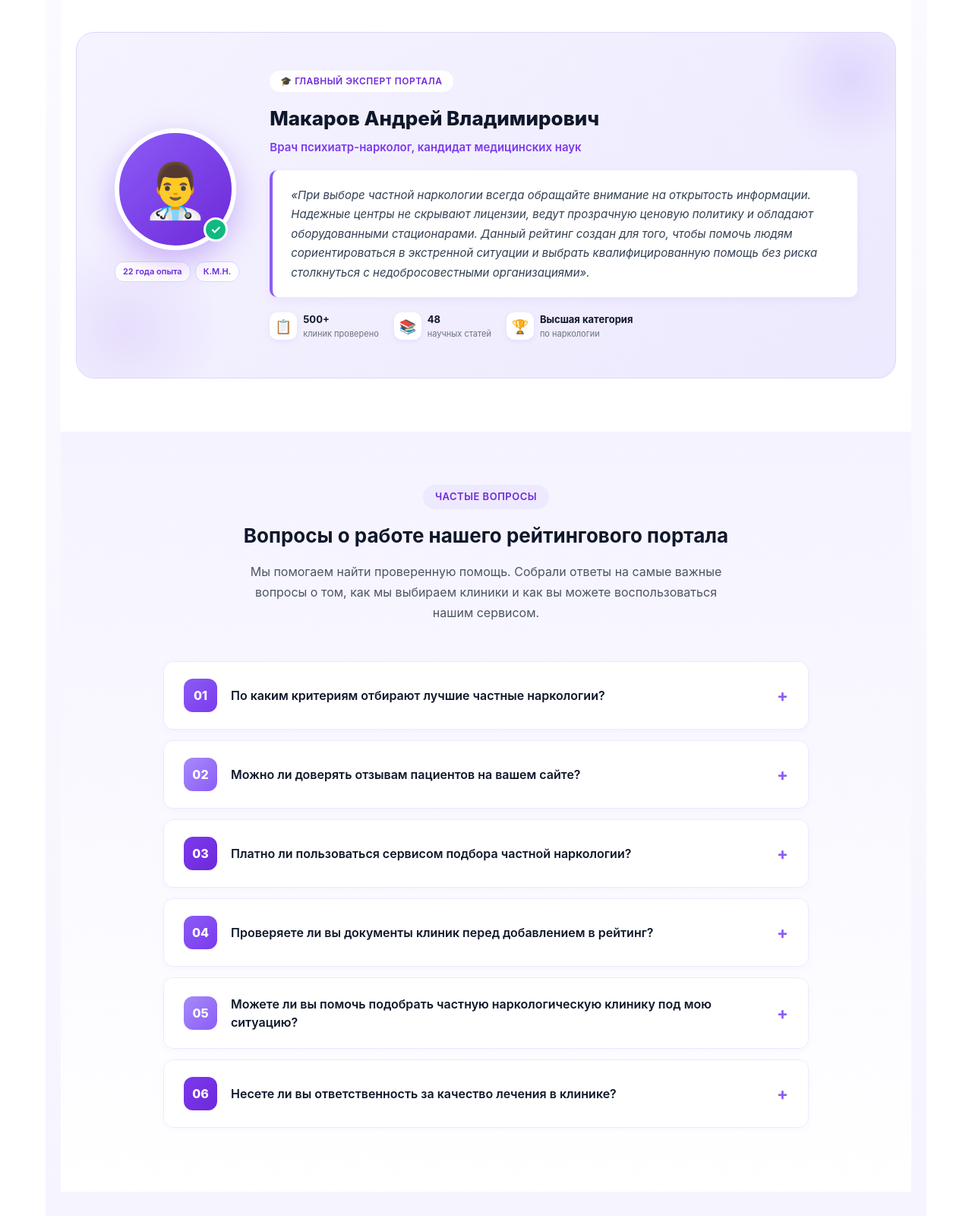
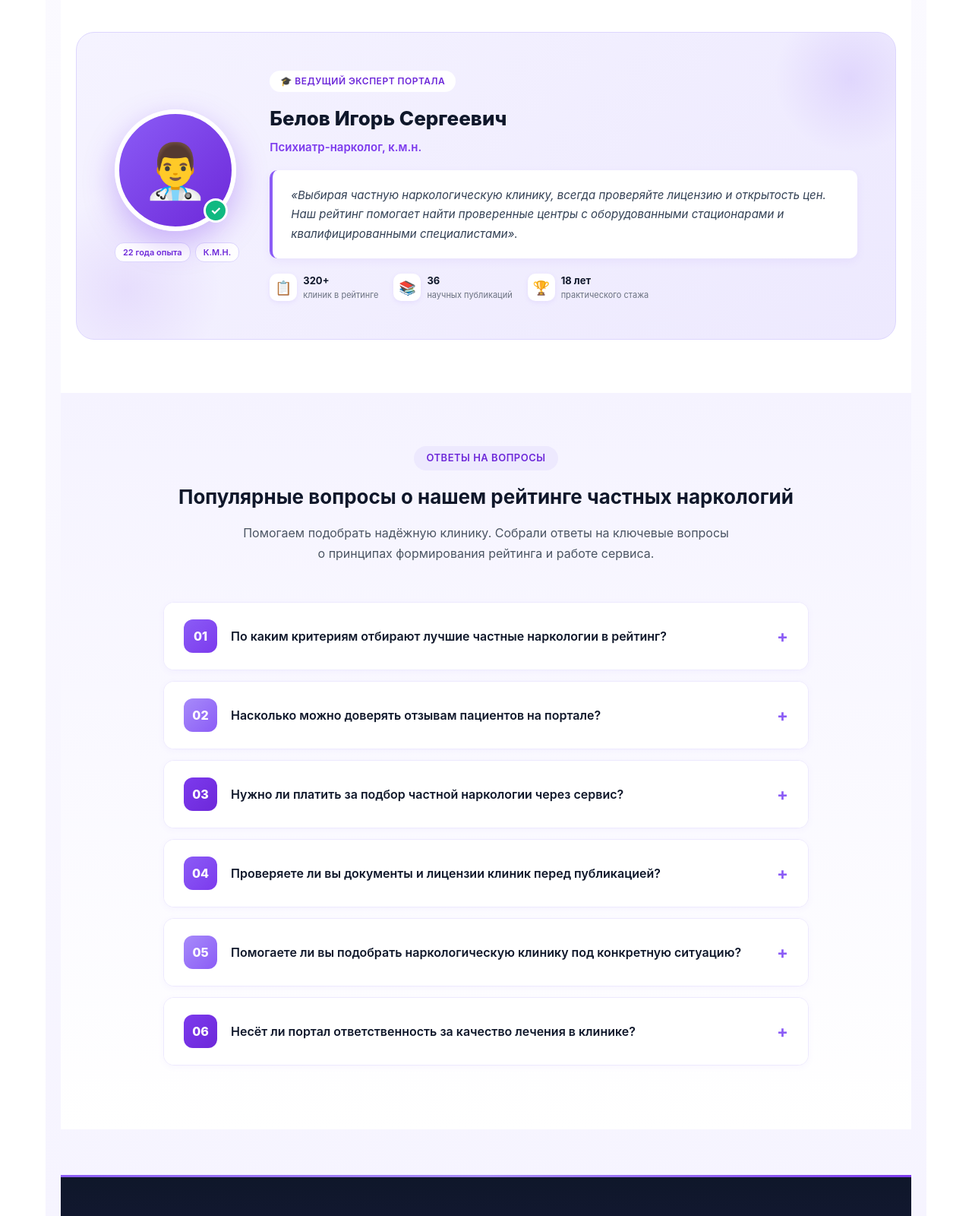
Before and after one commit to todfaster137-ux/top-narkologii.ru, a plain HTML site: page index.html in a window 1280 px wide. Shown: the part 10140-11740 px from the top of the page at 76% size. Drawn offline with Linux system fonts and the light colour scheme.

Commit message:
Update index.html

```diff
--- a/index.html
+++ b/index.html
@@ -1827,29 +1827,24 @@
                           style="background: #fff; color: #6d28d9; padding: 4px 10px; border-radius: 12px; font-size: 11px; font-weight: 600; border: 1px solid #ddd6fe;">К.М.Н.</span>
                       </div>
                     </div>
-                    <!-- Контент -->
+                  <!-- Контент -->
                     <div style="flex: 1; min-width: 280px;" itemscope itemtype="https://schema.org/Person">
                       <span
                         style="display: inline-block; background: #fff; color: #6d28d9; padding: 5px 14px; border-radius: 20px; font-size: 12px; font-weight: 600; margin-bottom: 15px; letter-spacing: 0.5px;">🎓
-                        ГЛАВНЫЙ ЭКСПЕРТ ПОРТАЛА</span>
+                        ВЕДУЩИЙ ЭКСПЕРТ ПОРТАЛА</span>
                       <h3 style="font-size: 26px; margin-bottom: 8px; color: #0f172a; font-weight: 800;"
                         itemprop="name">
-                        Макаров
-                        Андрей Владимирович</h3>
+                        Белов
+                        Игорь Сергеевич</h3>
                       <p style="color: #7c3aed; font-size: 15px; margin-bottom: 18px; font-weight: 600;"
-                        itemprop="jobTitle">Врач
-                        психиатр-нарколог, кандидат медицинских наук</p>
+                        itemprop="jobTitle">Психиатр-нарколог,
+                        к.м.н.</p>
                       <div
                         style="background: #fff; border-left: 4px solid #8b5cf6; padding: 20px 24px; border-radius: 10px; margin-bottom: 20px; box-shadow: 0 4px 12px rgba(139, 92, 246, 0.08);">
                         <p style="color: #334155; font-size: 15px; line-height: 1.7; font-style: italic; margin: 0;"
-                          itemprop="description">«При выборе частной наркологии всегда обращайте внимание на открытость
-                          информации.
-                          Надежные
-                          центры не скрывают лицензии, ведут прозрачную ценовую политику и обладают оборудованными
-                          стационарами.
-                          Данный рейтинг создан для того, чтобы помочь людям сориентироваться в экстренной ситуации и
-                          выбрать
-                          квалифицированную помощь без риска столкнуться с недобросовестными организациями».</p>
+                          itemprop="description">«Выбирая частную наркологическую клинику, всегда проверяйте лицензию
+                          и открытость цен. Наш рейтинг помогает найти проверенные центры с оборудованными стационарами
+                          и квалифицированными специалистами».</p>
                       </div>
                       <!-- Достижения -->
                       <div style="display: flex; gap: 20px; flex-wrap: wrap;">
@@ -1858,8 +1853,8 @@
                             style="width: 36px; height: 36px; background: #fff; border-radius: 10px; display: flex; align-items: center; justify-content: center; font-size: 18px; box-shadow: 0 2px 6px rgba(139, 92, 246, 0.1);">
                             📋</div>
                           <div>
-                            <div style="font-size: 13px; font-weight: 700; color: #0f172a;">500+</div>
-                            <div style="font-size: 11px; color: #6b7280;">клиник проверено</div>
+                            <div style="font-size: 13px; font-weight: 700; color: #0f172a;">320+</div>
+                            <div style="font-size: 11px; color: #6b7280;">клиник в рейтинге</div>
                           </div>
                         </div>
                         <div style="display: flex; align-items: center; gap: 8px;">
@@ -1867,8 +1862,8 @@
                             style="width: 36px; height: 36px; background: #fff; border-radius: 10px; display: flex; align-items: center; justify-content: center; font-size: 18px; box-shadow: 0 2px 6px rgba(139, 92, 246, 0.1);">
                             📚</div>
                           <div>
-                            <div style="font-size: 13px; font-weight: 700; color: #0f172a;">48</div>
-                            <div style="font-size: 11px; color: #6b7280;">научных статей</div>
+                            <div style="font-size: 13px; font-weight: 700; color: #0f172a;">36</div>
+                            <div style="font-size: 11px; color: #6b7280;">научных публикаций</div>
                           </div>
                         </div>
                         <div style="display: flex; align-items: center; gap: 8px;">
@@ -1876,8 +1871,8 @@
                             style="width: 36px; height: 36px; background: #fff; border-radius: 10px; display: flex; align-items: center; justify-content: center; font-size: 18px; box-shadow: 0 2px 6px rgba(139, 92, 246, 0.1);">
                             🏆</div>
                           <div>
-                            <div style="font-size: 13px; font-weight: 700; color: #0f172a;">Высшая категория</div>
-                            <div style="font-size: 11px; color: #6b7280;">по наркологии</div>
+                            <div style="font-size: 13px; font-weight: 700; color: #0f172a;">18 лет</div>
+                            <div style="font-size: 11px; color: #6b7280;">практического стажа</div>
                           </div>
                         </div>
                       </div>
@@ -1892,15 +1887,13 @@
               <div class="container">
                 <div style="text-align: center; margin-bottom: 50px;">
                   <span
-                    style="display: inline-block; background: #ede9fe; color: #6d28d9; padding: 6px 16px; border-radius: 20px; font-size: 13px; font-weight: 600; margin-bottom: 15px; letter-spacing: 0.5px;">ЧАСТЫЕ
-                    ВОПРОСЫ</span>
-                  <h2 class="section-title" style="margin-bottom: 15px;">Вопросы о работе нашего рейтингового портала
+                    style="display: inline-block; background: #ede9fe; color: #6d28d9; padding: 6px 16px; border-radius: 20px; font-size: 13px; font-weight: 600; margin-bottom: 15px; letter-spacing: 0.5px;">ОТВЕТЫ
+                    НА ВОПРОСЫ</span>
+                  <h2 class="section-title" style="margin-bottom: 15px;">Популярные вопросы о нашем рейтинге частных наркологий
                   </h2>
-                  <p style="color: #4b5563; max-width: 650px; margin: 0 auto; line-height: 1.7;">Мы помогаем найти
-                    проверенную
-                    помощь. Собрали ответы на самые важные вопросы о том, как мы выбираем клиники и как вы можете
-                    воспользоваться
-                    нашим сервисом.</p>
+                  <p style="color: #4b5563; max-width: 650px; margin: 0 auto; line-height: 1.7;">Помогаем подобрать
+                    надёжную
+                    клинику. Собрали ответы на ключевые вопросы о принципах формирования рейтинга и работе сервиса.</p>
                 </div>
                 <div style="max-width: 850px; margin: 0 auto;">
                   <!-- Вопрос 1 -->
@@ -1914,7 +1907,7 @@
                         01</div>
                       <span style="flex: 1; font-weight: 600; font-size: 16px; color: #0f172a;">По каким критериям
                         отбирают
-                        лучшие частные наркологии?</span>
+                        лучшие частные наркологии в рейтинг?</span>
                       <span class="faq-icon"
                         style="font-size: 22px; font-weight: bold; color: #8b5cf6; transition: transform 0.3s;">+</span>
                     </div>
@@ -1922,15 +1915,10 @@
                       style="max-height: 0; overflow: hidden; transition: max-height 0.3s ease-out, padding 0.3s ease-out; padding: 0 26px;">
                       <div
                         style="padding-bottom: 22px; border-top: 1px solid #ede9fe; padding-top: 18px; margin-left: 62px;">
-                        <p style="color: #4b5563; font-size: 14px; line-height: 1.7; margin: 0;">Мы оцениваем клиники по
-                          5
-                          ключевым
-                          параметрам: наличие действующей медицинской лицензии, квалификация штатных врачей,
-                          прозрачность
-                          цен,
-                          реальная репутация (анализ независимых отзывов) и соблюдение принципов доказательной медицины.
-                          Клиники,
-                          уличенные в обмане или использовании запрещенных методов, в рейтинг не допускаются.</p>
+                        <p style="color: #4b5563; font-size: 14px; line-height: 1.7; margin: 0;">В основе оценки — пять
+                          критериев: действующая медицинская лицензия, квалификация штатных врачей-наркологов, открытая
+                          ценовая политика, репутация на независимых площадках и применение методов доказательной
+                          медицины. Организации с сомнительной репутацией в список не попадают.</p>
                       </div>
                     </div>
                   </div>
@@ -1943,10 +1931,9 @@
                       <div
                         style="flex-shrink: 0; width: 44px; height: 44px; background: linear-gradient(135deg, #a78bfa, #8b5cf6); color: #fff; border-radius: 12px; display: flex; align-items: center; justify-content: center; font-weight: 800; font-size: 16px;">
                         02</div>
-                      <span style="flex: 1; font-weight: 600; font-size: 16px; color: #0f172a;">Можно ли доверять
-                        отзывам
-                        пациентов на вашем
-                        сайте?</span>
+                      <span style="flex: 1; font-weight: 600; font-size: 16px; color: #0f172a;">Насколько можно
+                        доверять
+                        отзывам пациентов на портале?</span>
                       <span class="faq-icon"
                         style="font-size: 22px; font-weight: bold; color: #8b5cf6; transition: transform 0.3s;">+</span>
                     </div>
@@ -1954,13 +1941,9 @@
                       style="max-height: 0; overflow: hidden; transition: max-height 0.3s ease-out, padding 0.3s ease-out; padding: 0 26px;">
                       <div
                         style="padding-bottom: 22px; border-top: 1px solid #ede9fe; padding-top: 18px; margin-left: 62px;">
-                        <p style="color: #4b5563; font-size: 14px; line-height: 1.7; margin: 0;">Мы проводим строгую
-                          модерацию
-                          отзывов. Публикуются только развернутые мнения, прошедшие проверку на уникальность. Мы удаляем
-                          откровенно
-                          заказные хвалебные тексты и немотивированный негатив от конкурентов. Кроме того, мы сверяем
-                          информацию с
-                          независимыми площадками (ПроДокторов, Яндекс.Карты, 2ГИС).</p>
+                        <p style="color: #4b5563; font-size: 14px; line-height: 1.7; margin: 0;">Каждый отзыв проходит
+                          ручную модерацию: мы отсеиваем заказные тексты и неаргументированный негатив. Дополнительно
+                          сверяем информацию с ПроДоктором, Яндекс.Картами и 2ГИС, чтобы картина была объективной.</p>
                       </div>
                     </div>
                   </div>
@@ -1973,8 +1956,9 @@
                       <div
                         style="flex-shrink: 0; width: 44px; height: 44px; background: linear-gradient(135deg, #7c3aed, #6d28d9); color: #fff; border-radius: 12px; display: flex; align-items: center; justify-content: center; font-weight: 800; font-size: 16px;">
                         03</div>
-                      <span style="flex: 1; font-weight: 600; font-size: 16px; color: #0f172a;">Платно ли пользоваться
-                        сервисом подбора частной наркологии?</span>
+                      <span style="flex: 1; font-weight: 600; font-size: 16px; color: #0f172a;">Нужно ли платить за
+                        подбор
+                        частной наркологии через сервис?</span>
                       <span class="faq-icon"
                         style="font-size: 22px; font-weight: bold; color: #8b5cf6; transition: transform 0.3s;">+</span>
                     </div>
@@ -1982,16 +1966,10 @@
                       style="max-height: 0; overflow: hidden; transition: max-height 0.3s ease-out, padding 0.3s ease-out; padding: 0 26px;">
                       <div
                         style="padding-bottom: 22px; border-top: 1px solid #ede9fe; padding-top: 18px; margin-left: 62px;">
-                        <p style="color: #4b5563; font-size: 14px; line-height: 1.7; margin: 0;">Нет, наш сервис
-                          полностью
-                          бесплатен
-                          для пациентов и их родственников. Вы можете изучить рейтинг, сравнить цены и получить
-                          консультацию
-                          нашего
-                          координатора без каких-либо комиссий. Цены в клиниках для вас остаются такими же, как при
-                          прямом
-                          обращении
-                          (или ниже, за счет наших партнерских программ).</p>
+                        <p style="color: #4b5563; font-size: 14px; line-height: 1.7; margin: 0;">Для пациентов и их
+                          родственников сервис полностью бесплатный. Изучение рейтинга, сравнение прайсов и консультация
+                          координатора предоставляются без комиссий. Стоимость услуг в клинике остаётся той же, что и
+                          при прямом обращении.</p>
                       </div>
                     </div>
                   </div>
@@ -2006,8 +1984,7 @@
                         04</div>
                       <span style="flex: 1; font-weight: 600; font-size: 16px; color: #0f172a;">Проверяете ли вы
                         документы
-                        клиник
-                        перед добавлением в рейтинг?</span>
+                        и лицензии клиник перед публикацией?</span>
                       <span class="faq-icon"
                         style="font-size: 22px; font-weight: bold; color: #8b5cf6; transition: transform 0.3s;">+</span>
                     </div>
@@ -2015,15 +1992,10 @@
                       style="max-height: 0; overflow: hidden; transition: max-height 0.3s ease-out, padding 0.3s ease-out; padding: 0 26px;">
                       <div
                         style="padding-bottom: 22px; border-top: 1px solid #ede9fe; padding-top: 18px; margin-left: 62px;">
-                        <p style="color: #4b5563; font-size: 14px; line-height: 1.7; margin: 0;">Да, это обязательный
-                          этап.
-                          Наши
-                          эксперты проверяют наличие действующей лицензии на сайте Росздравнадзора, сверяют юридический
-                          адрес с
-                          фактическим, а также проверяем наличие в штате сертифицированных врачей-наркологов и
-                          психиатров.
-                          Если
-                          лицензия аннулирована, клиника немедленно удаляется из рейтинга.</p>
+                        <p style="color: #4b5563; font-size: 14px; line-height: 1.7; margin: 0;">Обязательно. Мы
+                          запрашиваем медицинскую лицензию, проверяем её статус в реестре Росздравнадзора, сверяем
+                          юридический и фактический адреса, а также подтверждаем наличие в штате дипломированных
+                          психиатров-наркологов. При аннулировании лицензии клиника сразу удаляется из рейтинга.</p>
                       </div>
                     </div>
                   </div>
@@ -2036,9 +2008,9 @@
                       <div
                         style="flex-shrink: 0; width: 44px; height: 44px; background: linear-gradient(135deg, #a78bfa, #8b5cf6); color: #fff; border-radius: 12px; display: flex; align-items: center; justify-content: center; font-weight: 800; font-size: 16px;">
                         05</div>
-                      <span style="flex: 1; font-weight: 600; font-size: 16px; color: #0f172a;">Можете ли вы помочь
+                      <span style="flex: 1; font-weight: 600; font-size: 16px; color: #0f172a;">Помогаете ли вы
                         подобрать
-                        частную наркологическую клинику под мою ситуацию?</span>
+                        наркологическую клинику под конкретную ситуацию?</span>
                       <span class="faq-icon"
                         style="font-size: 22px; font-weight: bold; color: #8b5cf6; transition: transform 0.3s;">+</span>
                     </div>
@@ -2046,14 +2018,10 @@
                       style="max-height: 0; overflow: hidden; transition: max-height 0.3s ease-out, padding 0.3s ease-out; padding: 0 26px;">
                       <div
                         style="padding-bottom: 22px; border-top: 1px solid #ede9fe; padding-top: 18px; margin-left: 62px;">
-                        <p style="color: #4b5563; font-size: 14px; line-height: 1.7; margin: 0;">Да, наши координаторы
-                          бесплатно и
-                          анонимно проконсультируют вас по телефону. Мы учтем ваш бюджет, город, тяжесть состояния
-                          пациента
-                          и
-                          необходимость специфических услуг (например, детокс на дому или закрытый стационар), чтобы
-                          предложить 2–3
-                          наиболее подходящих варианта из нашего рейтинга.</p>
+                        <p style="color: #4b5563; font-size: 14px; line-height: 1.7; margin: 0;">Да, координаторы
+                          бесплатно и анонимно проконсультируют по телефону. Мы учитываем город, бюджет, состояние
+                          пациента и требуемые услуги — выезд на дом, детоксикация, закрытый стационар — и подбираем
+                          2–3 подходящих варианта из рейтинга.</p>
                       </div>
                     </div>
                   </div>
@@ -2066,10 +2034,9 @@
                       <div
                         style="flex-shrink: 0; width: 44px; height: 44px; background: linear-gradient(135deg, #7c3aed, #6d28d9); color: #fff; border-radius: 12px; display: flex; align-items: center; justify-content: center; font-weight: 800; font-size: 16px;">
                         06</div>
-                      <span style="flex: 1; font-weight: 600; font-size: 16px; color: #0f172a;">Несете ли вы
+                      <span style="flex: 1; font-weight: 600; font-size: 16px; color: #0f172a;">Несёт ли портал
                         ответственность
-                        за
-                        качество лечения в клинике?</span>
+                        за качество лечения в клинике?</span>
                       <span class="faq-icon"
                         style="font-size: 22px; font-weight: bold; color: #8b5cf6; transition: transform 0.3s;">+</span>
                     </div>
@@ -2077,16 +2044,10 @@
                       style="max-height: 0; overflow: hidden; transition: max-height 0.3s ease-out, padding 0.3s ease-out; padding: 0 26px;">
                       <div
                         style="padding-bottom: 22px; border-top: 1px solid #ede9fe; padding-top: 18px; margin-left: 62px;">
-                        <p style="color: #4b5563; font-size: 14px; line-height: 1.7; margin: 0;">Наш портал является
-                          информационным
-                          агрегатором. Договор на оказание медицинских услуг вы заключаете напрямую с выбранной
-                          клиникой, и
-                          она
-                          несет полную юридическую ответственность за результат. Однако мы ведем постоянный мониторинг:
-                          при
-                          поступлении систематических обоснованных жалоб мы проводим внутреннюю проверку и исключаем
-                          клинику
-                          из
+                        <p style="color: #4b5563; font-size: 14px; line-height: 1.7; margin: 0;">Портал выступает
+                          информационным агрегатором: договор на медицинские услуги заключается напрямую с клиникой, и
+                          она несёт юридическую ответственность за результат. Мы ведём постоянный мониторинг: при
+                          получении обоснованных жалоб проводится проверка, и клиника может быть исключена из
                           рейтинга.</p>
                       </div>
                     </div>
```
